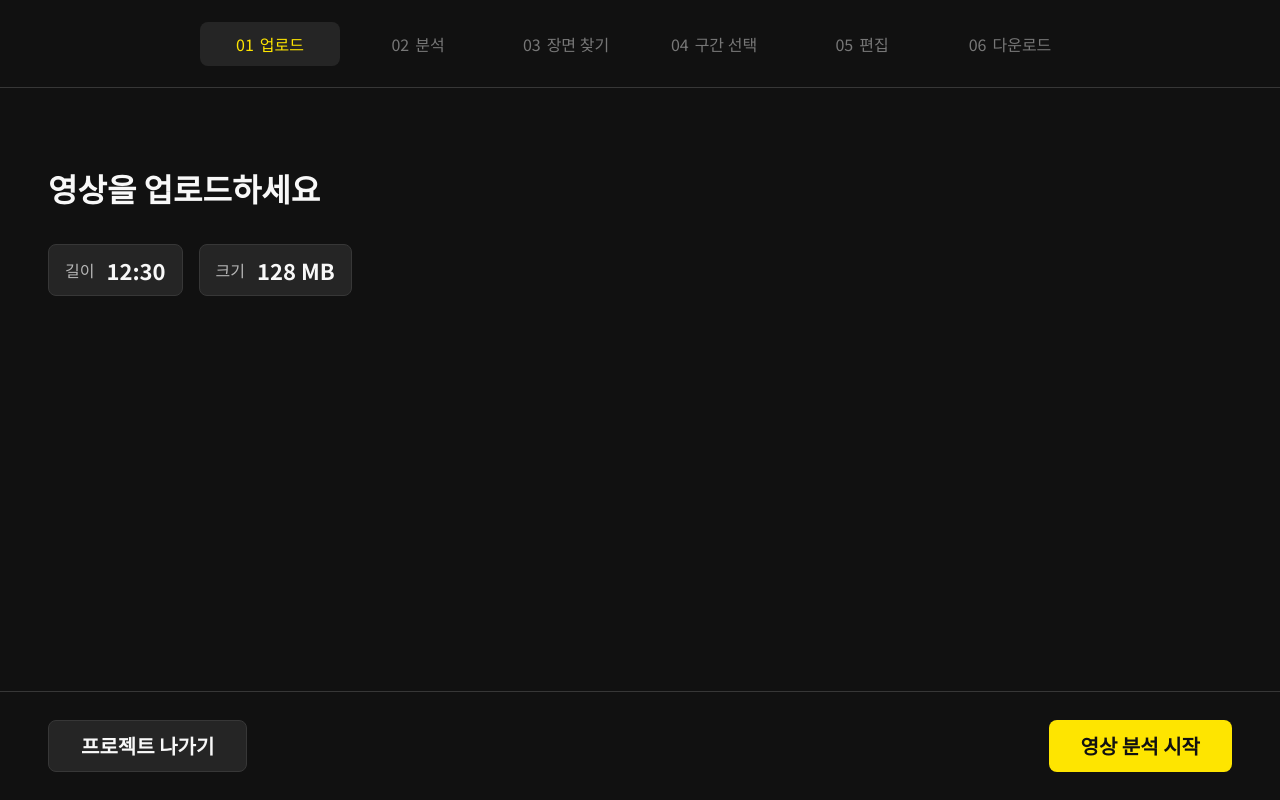
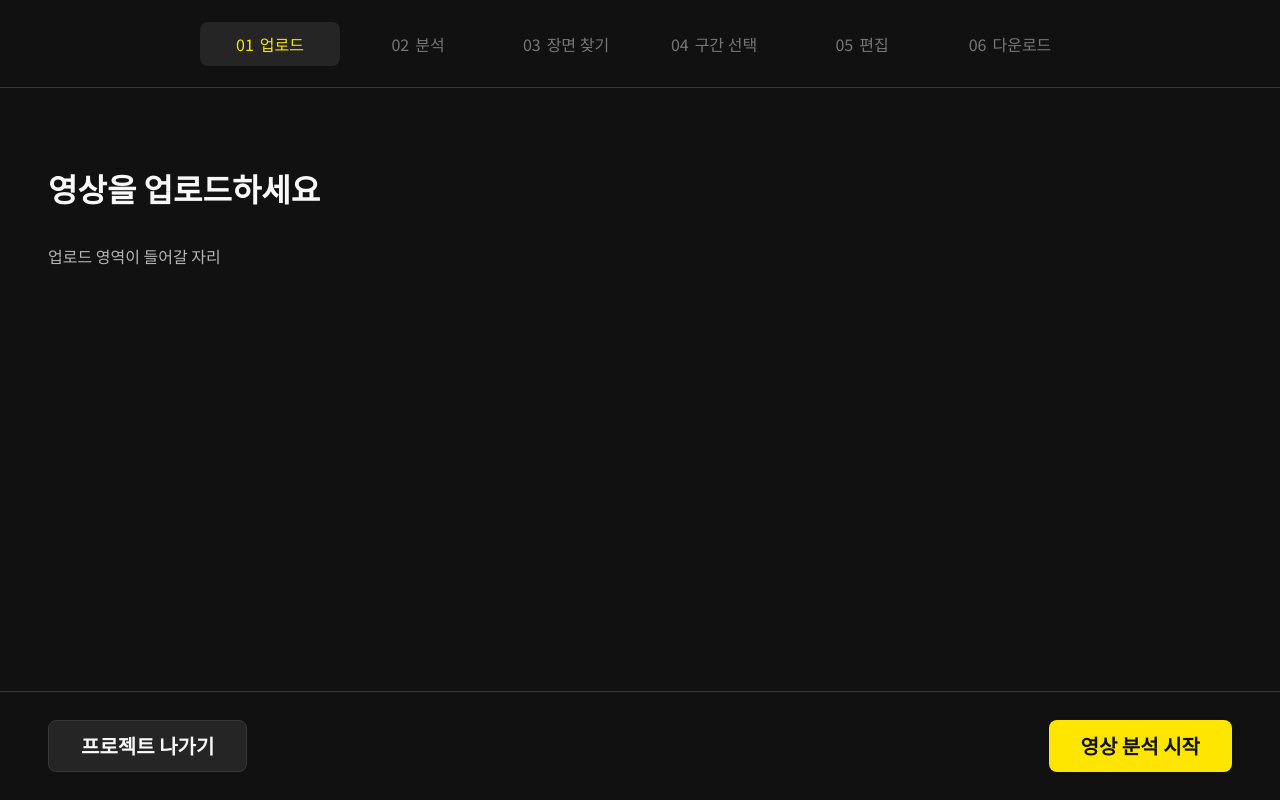
Before and after one commit to K-Video-Editing-AI-Assistant/K-Video-Editing-AI-Assistant-Frontend, a React (Vite) app: page /upload in a window 1280 px wide. Built offline with nearby package versions, Linux system fonts and the light colour scheme.

Commit message:
feat : 라우터 및 Upload 페이지 뼈대 추가

```diff
--- a/src/App.tsx
+++ b/src/App.tsx
@@ -1,7 +1,16 @@
-import Home from '@/pages/Home/Home';
+import { QueryClient, QueryClientProvider } from '@tanstack/react-query';
+import { RouterProvider } from 'react-router-dom';
+import { router } from '@/routes';
+
+// Manages data fetched from the server (loading, errors, caching)
+const queryClient = new QueryClient();
 
 function App() {
-  return <Home />;
+  return (
+    <QueryClientProvider client={queryClient}>
+      <RouterProvider router={router} />
+    </QueryClientProvider>
+  );
 }
 
 export default App;
--- /dev/null
+++ b/src/pages/Upload/Upload.tsx
@@ -0,0 +1,17 @@
+import StepLayout from '@/components/layouts/StepLayout';
+import Button from '@/components/ui/Button';
+
+function Upload() {
+  return (
+    <StepLayout
+      currentStep={1}
+      title='영상을 업로드하세요'
+      leftAction={<Button variant='secondary'>프로젝트 나가기</Button>}
+      rightAction={<Button>영상 분석 시작</Button>}
+    >
+      <p className='text-muted'>업로드 영역이 들어갈 자리</p>
+    </StepLayout>
+  );
+}
+
+export default Upload;
--- /dev/null
+++ b/src/routes/index.tsx
@@ -0,0 +1,9 @@
+import { createBrowserRouter, Navigate } from 'react-router-dom';
+import Upload from '@/pages/Upload/Upload';
+
+// Each entry connects a URL path to a page
+export const router = createBrowserRouter([
+  // Visiting "/" sends the user straight to the first step
+  { path: '/', element: <Navigate to='/upload' replace /> },
+  { path: '/upload', element: <Upload /> },
+]);
```
